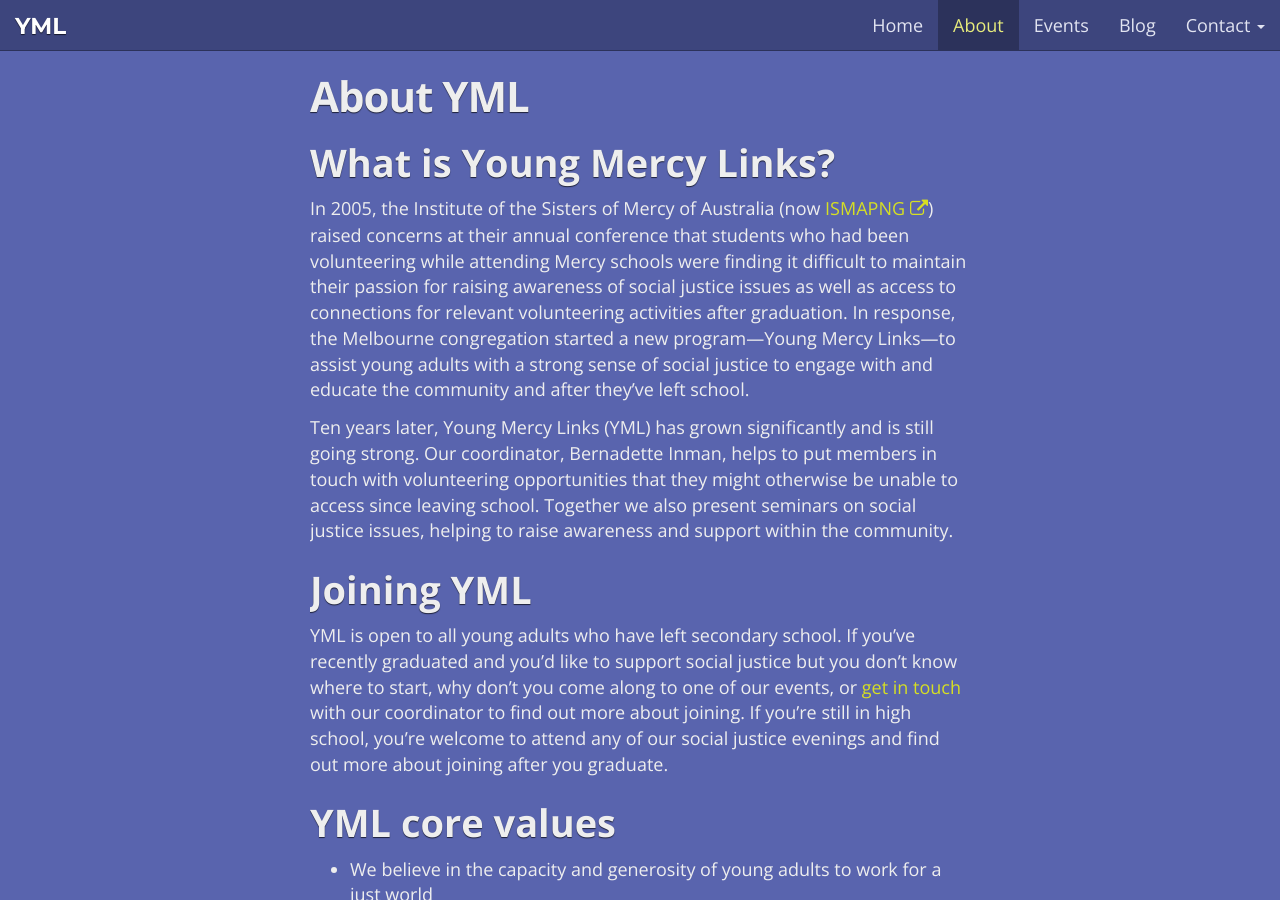
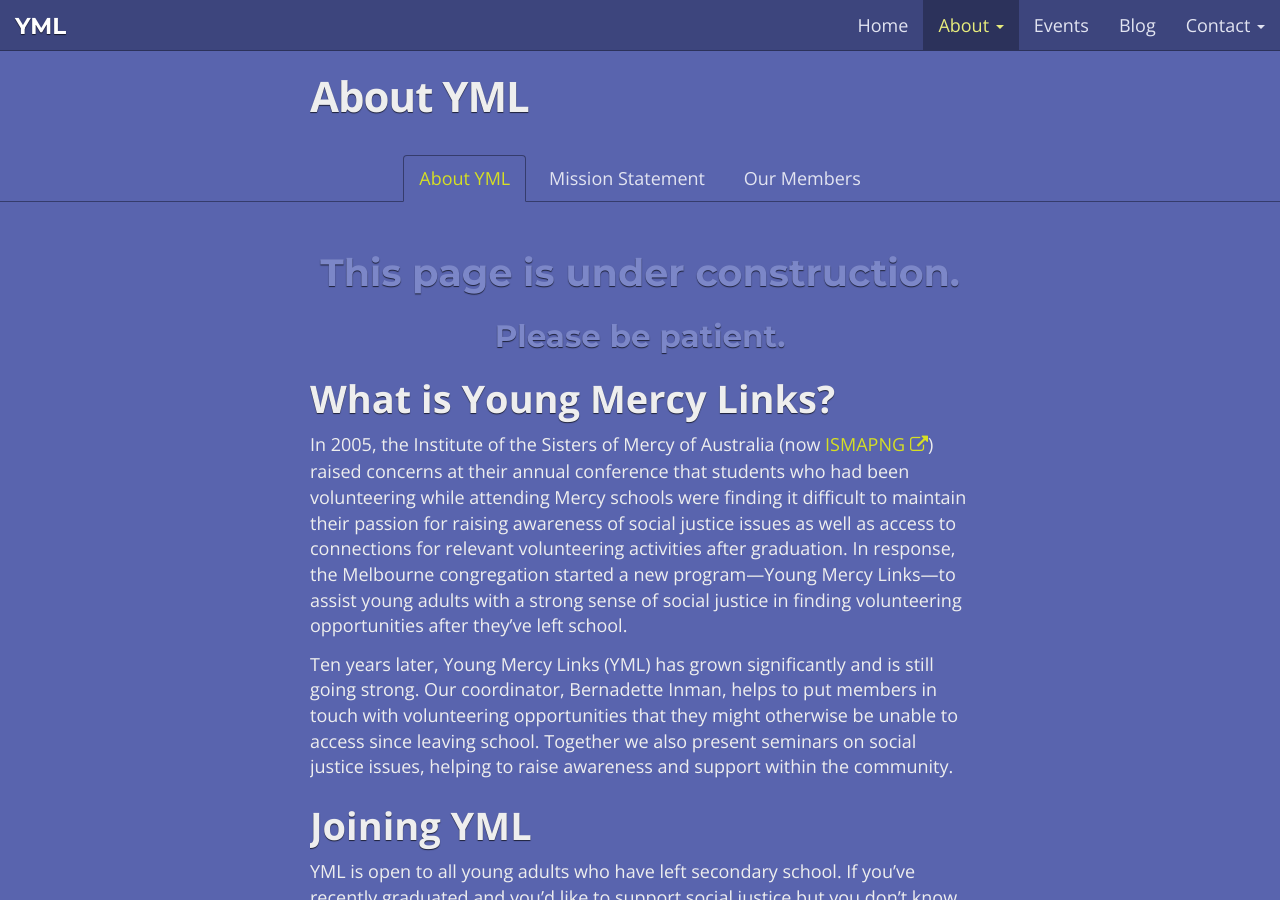
Before and after one commit to youngmercylinks/youngmercylinks.github.io, a Jekyll site: the page built from _pages/about.md, in a window 1280 px wide and 900 px high. Built offline with Jekyll 4.4.1, drawn with Linux system fonts in a browser that asks for light colours; nearby versions of some CDN libraries.

Commit message:
Revert "Prepared About and Contact pages for publishing"
This reverts commit dbcbf5e7da64a47d94b8759ba5e06b101d0eb14f.

```diff
--- a/_config.yml
+++ b/_config.yml
@@ -23,7 +23,7 @@
 relative_permalinks: false
 excerpt_separator: "<!-- more -->"
 
-exclude: ['CNAME', 'Gemfile*', 'exclude', 'README.md', 'LICENCE.txt', '_pages/members.html',  '_pages/mission.html',]
+exclude: ['CNAME', 'Gemfile*', 'exclude', 'README.md', 'LICENCE.txt']
 
 collections:
   events:
--- a/_includes/header.html
+++ b/_includes/header.html
@@ -18,7 +18,7 @@
         <li{% if location == 'index' %} class="active" {% endif %}>
           <a href="/">Home</a>
         </li>
-        {% comment %}<li class="dropdown{% if location == 'about' %} active{% endif %}">
+        <li class="dropdown{% if location == 'about' %} active{% endif %}">
           <a href="/about.html" class="dropdown-toggle" data-toggle="dropdown" role="button" aria-expanded="false">About <span class="caret"></span></a>
           <ul class="dropdown-menu" role="menu">
             <li{% if location == 'about' %} class="active" {% endif %}><a href="/about.html">About YML</a></li>
@@ -27,9 +27,6 @@
           </ul>
         </li>
         <li class="dropdown-standin{% if location == 'about' %} active{% endif %}">
-          <a href="/about.html">About</a>
-        </li>{% endcomment %}
-        <li{% if location == 'about' %} class="active" {% endif %}>
           <a href="/about.html">About</a>
         </li>
         <li{% if location == 'events' %} class="active" {% endif %}>
--- a/_pages/about.md
+++ b/_pages/about.md
@@ -1,9 +1,11 @@
 ---
-layout: page
+layout: subpages-about
 maintitle: About YML
 title: About YML
 permalink: /about.html
 ---
+{% include construction.html %}
+
 ## What is Young Mercy Links?
 
 In 2005, the Institute of the Sisters of Mercy of Australia (now
@@ -13,8 +15,8 @@
 awareness of social justice issues as well as access to connections for
 relevant volunteering activities after graduation. In response, the
 Melbourne congregation started a new program---Young Mercy Links---to assist
-young adults with a strong sense of social justice to engage with and
-educate the community and after they've left school.
+young adults with a strong sense of social justice in finding volunteering
+opportunities after they've left school.
 
 Ten years later, Young Mercy Links (YML) has grown significantly and is
 still going strong. Our coordinator, Bernadette Inman, helps to put members
--- a/_pages/contact.html
+++ b/_pages/contact.html
@@ -4,6 +4,9 @@
 title: Contact YML
 permalink: /contact.html
 ---
+
+{% include construction.html %}
+
 <p>Contact our coordinator at: {% include ROT13-email.html %}<p>
 
-<p>Like us <a href="http://facebook.com/youngmercylinks">on Facebook!</a></p>
+<p>Find us <a href="http://facebook.com/youngmercylinks">on Facebook</a></p>
```
